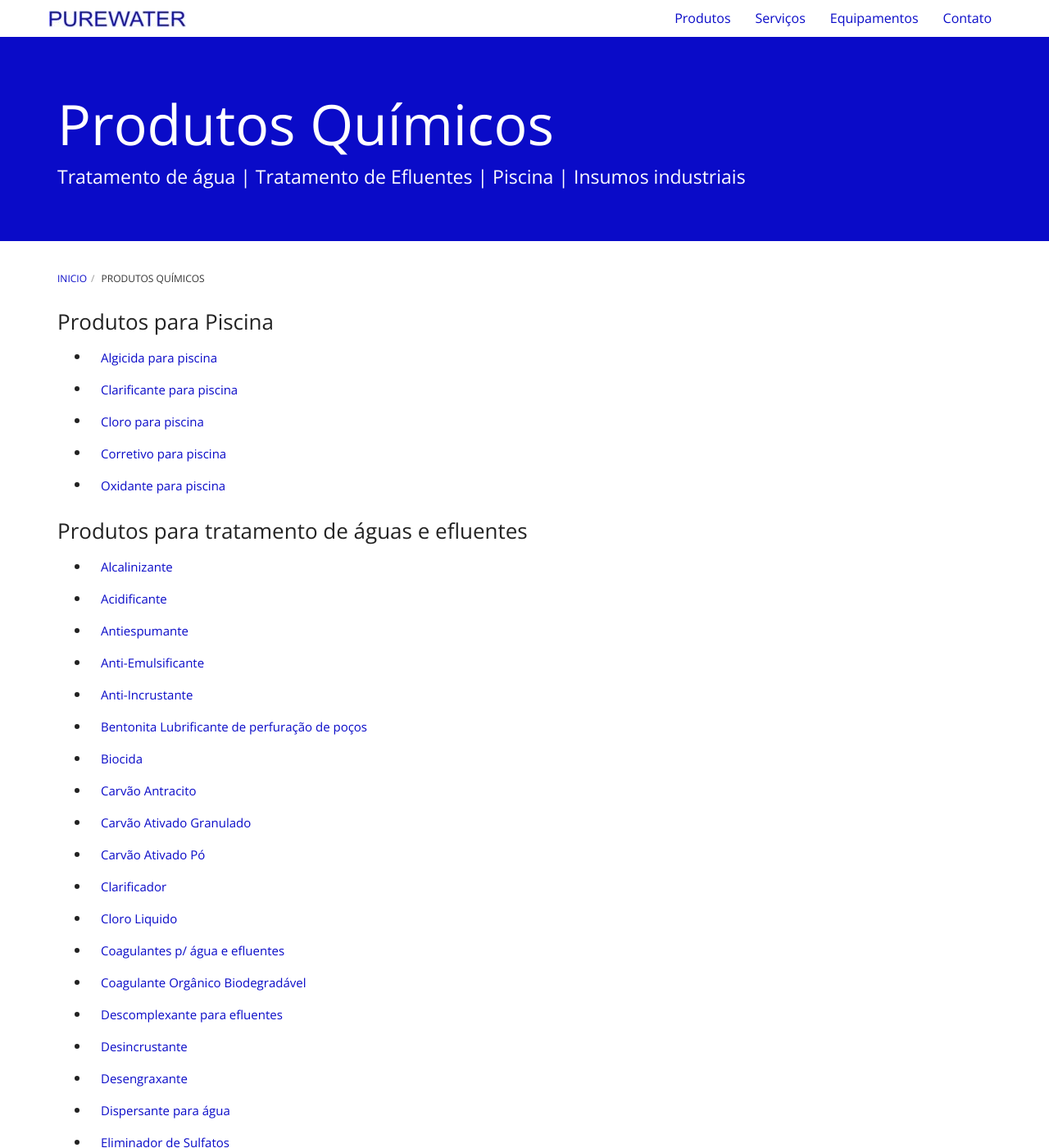
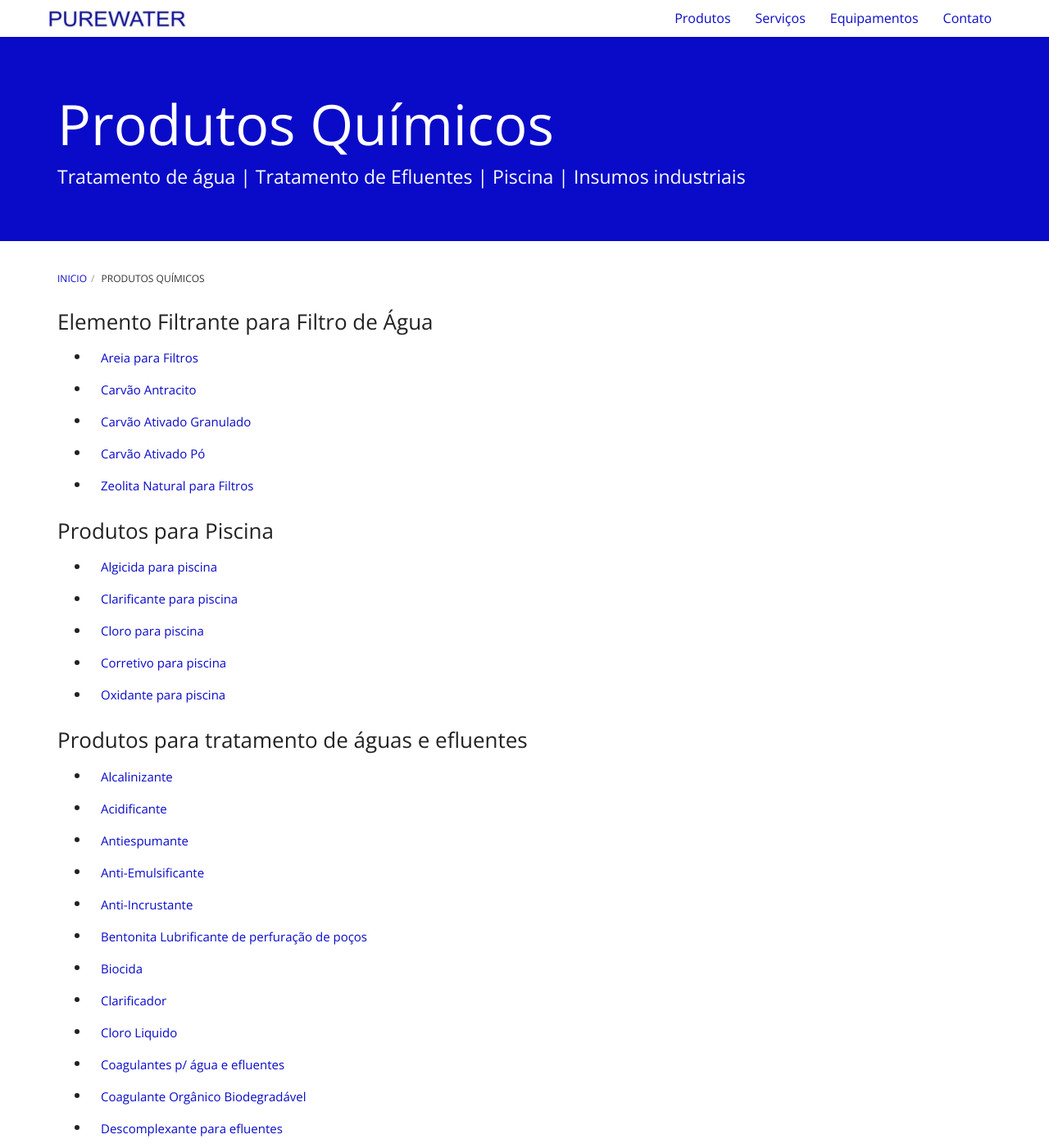
Before and after one commit to purewaterefluentes/purewaterefluentes.github.io, a Jekyll site: the page built from produtos/index.md, in a window 1280 px wide and 1400 px high. Shown: the whole window at 82% size. Built offline with Jekyll 4.4.1, drawn with Linux system fonts in a browser that asks for light colours; nearby versions of some CDN libraries; library files that are not in the unit come from our copies.

Commit message:
Update index.md

```diff
--- a/produtos/index.md
+++ b/produtos/index.md
@@ -5,6 +5,14 @@ title: Produtos Químicos
 subtitle: Tratamento de água | Tratamento de Efluentes | Piscina | Insumos industriais
 robots: follow
 ---
+### Elemento Filtrante para Filtro de Água
+
+- [Areia para Filtros](carvao-ativado.html){:.btn .btn-link}
+- [Carvão Antracito](carvao-antracito.html){:.btn .btn-link}
+- [Carvão Ativado Granulado](carvao-ativado.html){:.btn .btn-link}
+- [Carvão Ativado Pó](carvao-ativado-po.html){:.btn .btn-link}
+- [Zeolita Natural para Filtros](carvao-ativado-po.html){:.btn .btn-link}
+
 ### Produtos para Piscina
 
 - [Algicida para piscina](algicida-para-piscina.html){:.btn .btn-link}
```
Also changed, not shown: other parts of produtos/index.md (+0 -3 lines).
